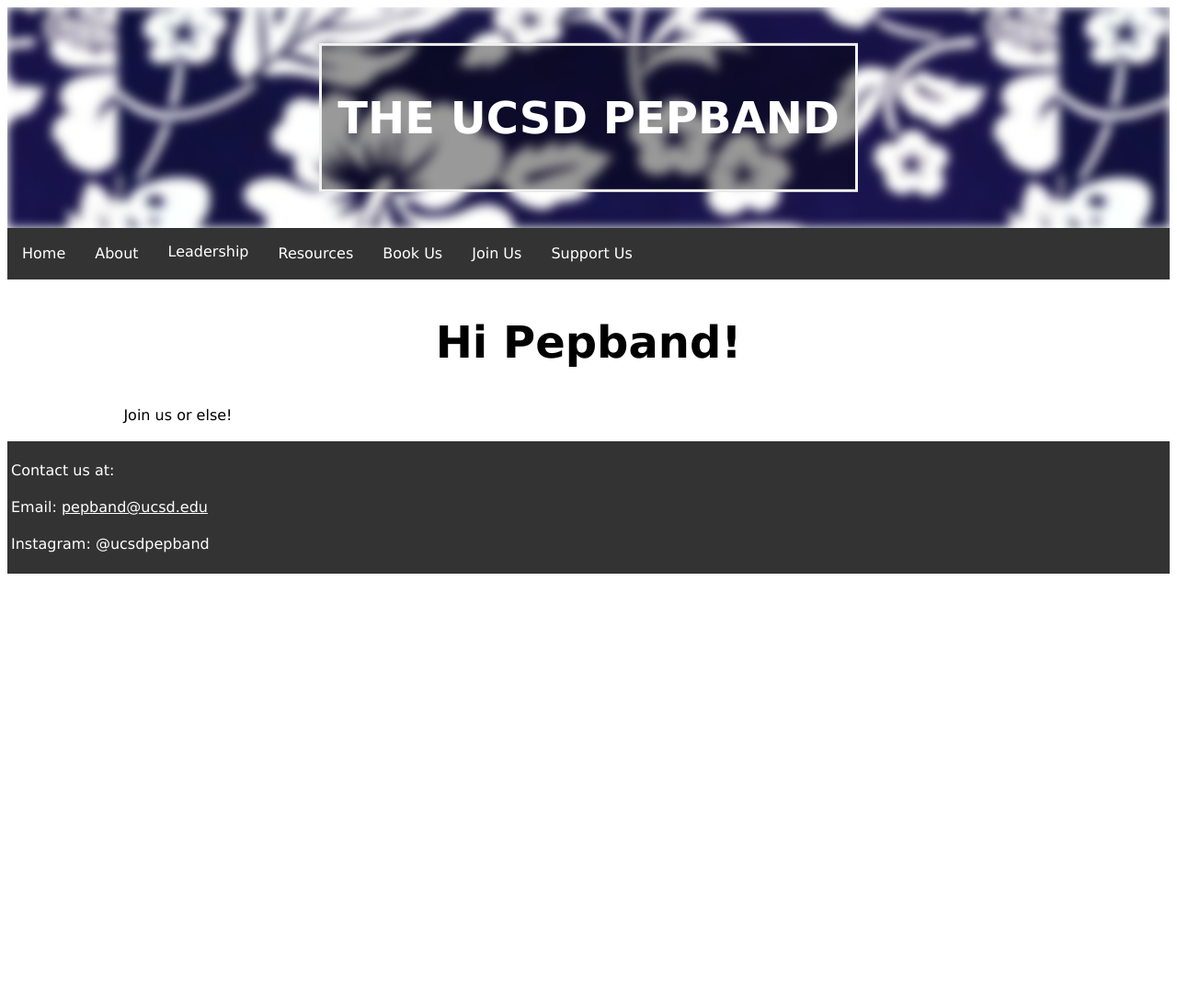
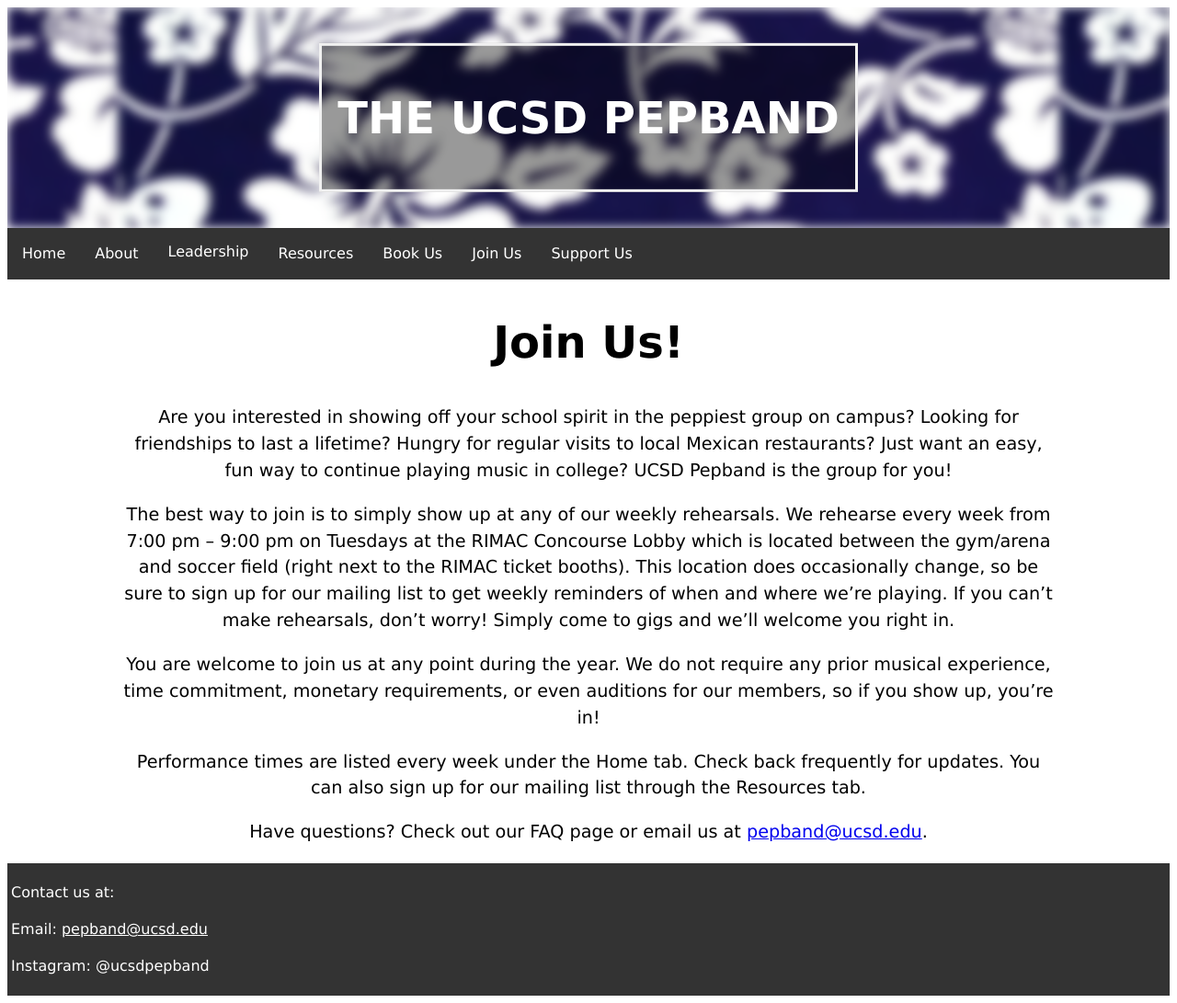
Before and after one commit to The-UCSD-Pepband/The-UCSD-Pepband, a Jekyll site: the page built from join.html, in a window 1280 px wide. Shown: the whole page at 92% size. Built offline with Jekyll 4.4.1, drawn with Linux system fonts in a browser that asks for light colours; before the commit the page ends 900 px from its top, so only the background shows below that.

Commit message:
Updated descriptions

```diff
--- a/about.html
+++ b/about.html
@@ -4,5 +4,5 @@
 ---
 <div class="blurb">
     <h1>About Us!</h1>
-    <p>This is the about page</p>
+    <h3>We are a student-run organization that provides exciting musical and visual entertainment to our audiences. Established in 1983, we have built a strong organization that serves as a major source of UCSD school spirit and a place for students to continue participating in a musical ensemble.</h3>
 </div><!-- /.blurb -->
--- a/css/main.css
+++ b/css/main.css
@@ -237,9 +237,19 @@
 }
 .position{
   font-weight: bold;
+  font-size: 1.2rem;
 }
 .bio {
   margin-top: 0.5rem;
   font-size: 1rem;
   color: #555;
 }
+
+
+
+/* Leadership Page - container, image, name, and description formatting*/
+h3 {
+  text-align:center;
+  font-size: 1.2rem;
+  font-weight: normal;
+}
--- a/join.html
+++ b/join.html
@@ -4,8 +4,20 @@
 ---
 
 <div class="blurb">
-    <h1>Hi Pepband!</h1>
-    <p>
-    Join us or else!
-    </p>
+    <h1>Join Us!</h1>
+    <h3>
+    Are you interested in showing off your school spirit in the peppiest group on campus? Looking for friendships to last a lifetime? Hungry for regular visits to local Mexican restaurants? Just want an easy, fun way to continue playing music in college? UCSD Pepband is the group for you!
+    </h3>
+    <h3>
+    The best way to join is to simply show up at any of our weekly rehearsals. We rehearse every week from 7:00 pm – 9:00 pm on Tuesdays at the RIMAC Concourse Lobby which is located between the gym/arena and soccer field (right next to the RIMAC ticket booths). This location does occasionally change, so be sure to sign up for our mailing list to get weekly reminders of when and where we’re playing. If you can’t make rehearsals, don’t worry! Simply come to gigs and we’ll welcome you right in.
+    </h3>
+    <h3>
+    You are welcome to join us at any point during the year. We do not require any prior musical experience, time commitment, monetary requirements, or even auditions for our members, so if you show up, you’re in!
+    </h3>
+    <h3>
+    Performance times are listed every week under the Home tab. Check back frequently for updates. You can also sign up for our mailing list through the Resources tab.
+    </h3>
+    <h3>
+    Have questions? Check out our FAQ page or email us at <a href="mailto:pepband@ucsd.edu">pepband@ucsd.edu</a>.
+    </h3>
 </div>
```
Also changed, not shown: index.html (+3 -3 lines), officers.html (+12 -12 lines), Gemfile (line endings or trailing spaces), Gemfile.lock (added).
